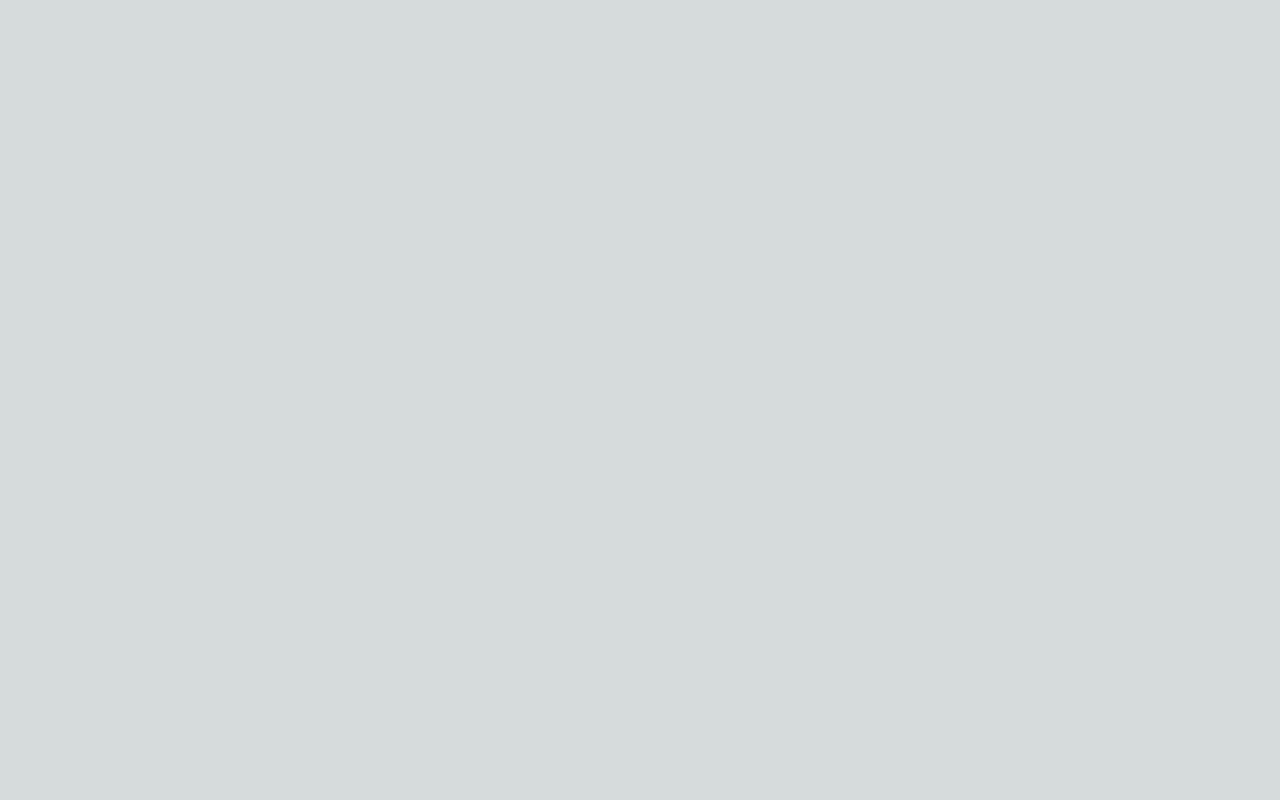
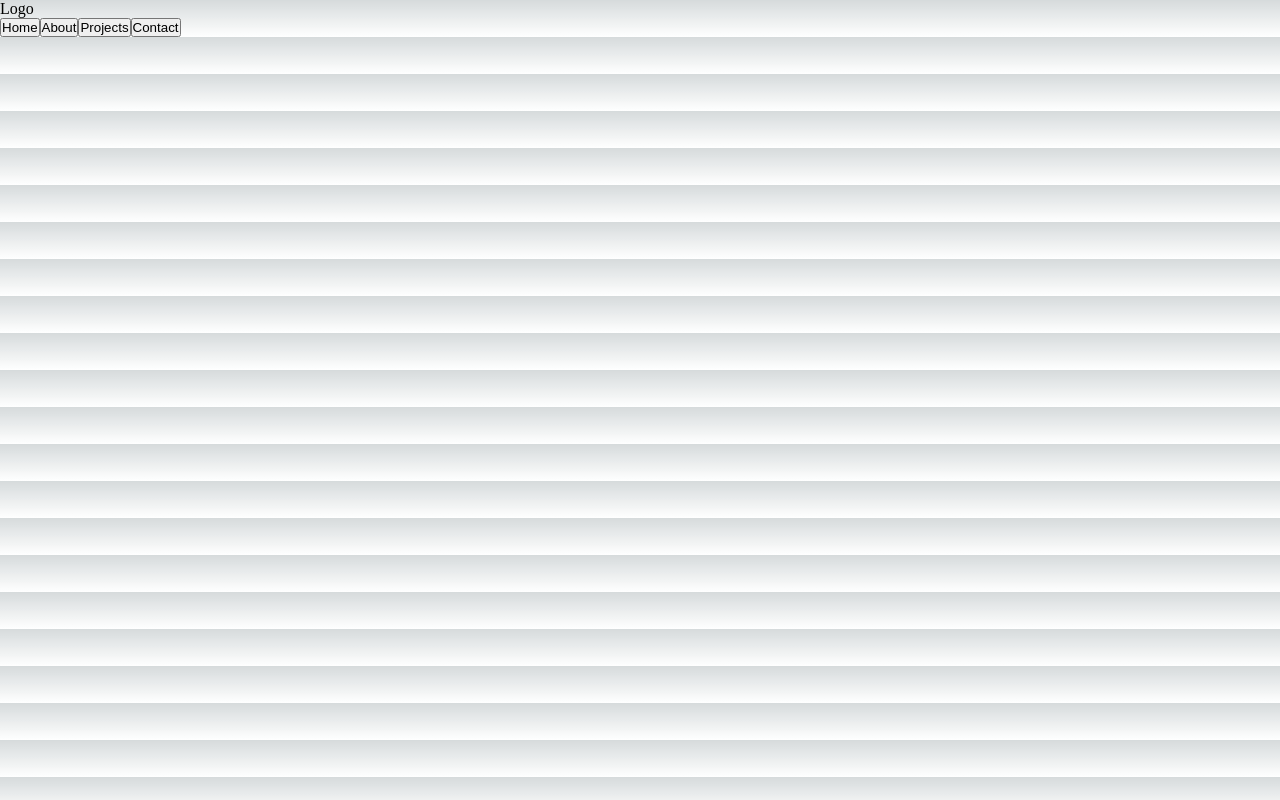
Before and after one commit to geerma/geerma-portfolio, a Next.js app: page /projects in a window 1280 px wide. Built offline with nearby package versions, Linux system fonts and the light colour scheme.

Commit message:
Add Navbar

```diff
--- /dev/null
+++ b/components/Navbar/Navbar.tsx
@@ -0,0 +1,18 @@
+import React from 'react'
+import Link from 'next/link'
+
+const Navbar = () => {
+  return (
+    <div>
+      <div>Logo</div>
+      <div>
+        <Link href="/"><button>Home</button></Link>
+        <Link href="/about"><button>About</button></Link>
+        <Link href="/projects"><button>Projects</button></Link>
+        <Link href="/contact"><button>Contact</button></Link>
+      </div>
+    </div>
+  )
+}
+
+export default Navbar
--- a/pages/projects.tsx
+++ b/pages/projects.tsx
@@ -1,8 +1,12 @@
+import Navbar from "../components/Navbar/Navbar"
+
 function Projects() {
 
   return(
     <>
-    <div></div>
+    <div>
+      <Navbar />
+    </div>
     </>
   )
 }
```
Also changed, not shown: components/Footer/Footer.tsx (added, +9 -0 lines), pages/index.tsx (+10 -7 lines).
